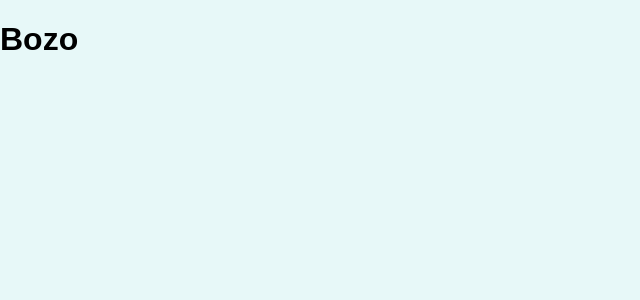
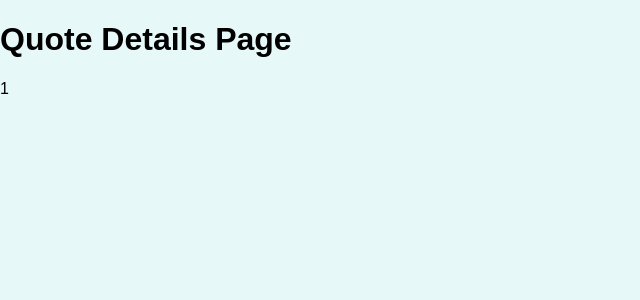
Before and after one commit to bdog72/react-router-2021, a React (Create React App) app: page /quotes/1 in a window 1280 px wide. Shown: the top 300 px of the page, without its empty margins (0-640 px from the left). Built offline with nearby package versions, Linux system fonts and the light colour scheme.

Commit message:
Init Commit

```diff
--- a/src/App.js
+++ b/src/App.js
@@ -1,11 +1,28 @@
 //
 //
 
+import { Route, Switch, Redirect } from 'react-router-dom';
+import AllQuotes from './pages/AllQuotes';
+
+import NewQuote from './pages/NewQuote';
+import QuoteDetail from './pages/QuoteDetail';
+
 function App() {
   return (
-    <div>
-      <h1>Bozo</h1>
-    </div>
+    <Switch>
+      <Route path='/' exact>
+        <Redirect to='/quotes' />
+      </Route>
+      <Route path='/quotes' exact>
+        <AllQuotes />
+      </Route>
+      <Route path='/quotes/:quoteId'>
+        <QuoteDetail />
+      </Route>
+      <Route path='/new-quote'>
+        <NewQuote />
+      </Route>
+    </Switch>
   );
 }
 
--- a/src/index.js
+++ b/src/index.js
@@ -3,7 +3,14 @@
 
 import ReactDOM from 'react-dom';
 
+import { BrowserRouter as Router } from 'react-router-dom';
+
 import './index.css';
 import App from './App';
 
-ReactDOM.render(<App />, document.getElementById('root'));
+ReactDOM.render(
+  <Router>
+    <App />
+  </Router>,
+  document.getElementById('root')
+);
--- /dev/null
+++ b/src/pages/AllQuotes.js
@@ -0,0 +1,10 @@
+//
+//
+
+import React from 'react';
+
+const AllQuotes = () => {
+  return <h1>All Quotes Page</h1>;
+};
+
+export default AllQuotes;
--- /dev/null
+++ b/src/pages/NewQuote.js
@@ -0,0 +1,10 @@
+//
+//
+
+import React from 'react';
+
+const NewQuote = () => {
+  return <h1>New Quote Page</h1>;
+};
+
+export default NewQuote;
--- /dev/null
+++ b/src/pages/QuoteDetail.js
@@ -0,0 +1,23 @@
+//
+//
+
+import { Fragment } from 'react';
+import { useParams, Route } from 'react-router-dom';
+
+import Comments from '../components/comments/Comments';
+
+const QuoteDetail = () => {
+  const params = useParams();
+
+  return (
+    <Fragment>
+      <h1>Quote Details Page</h1>
+      <p>{params.quoteId}</p>
+      <Route path={`/quotes/${params.quoteId}/comments`}>
+        <Comments />
+      </Route>
+    </Fragment>
+  );
+};
+
+export default QuoteDetail;
```
